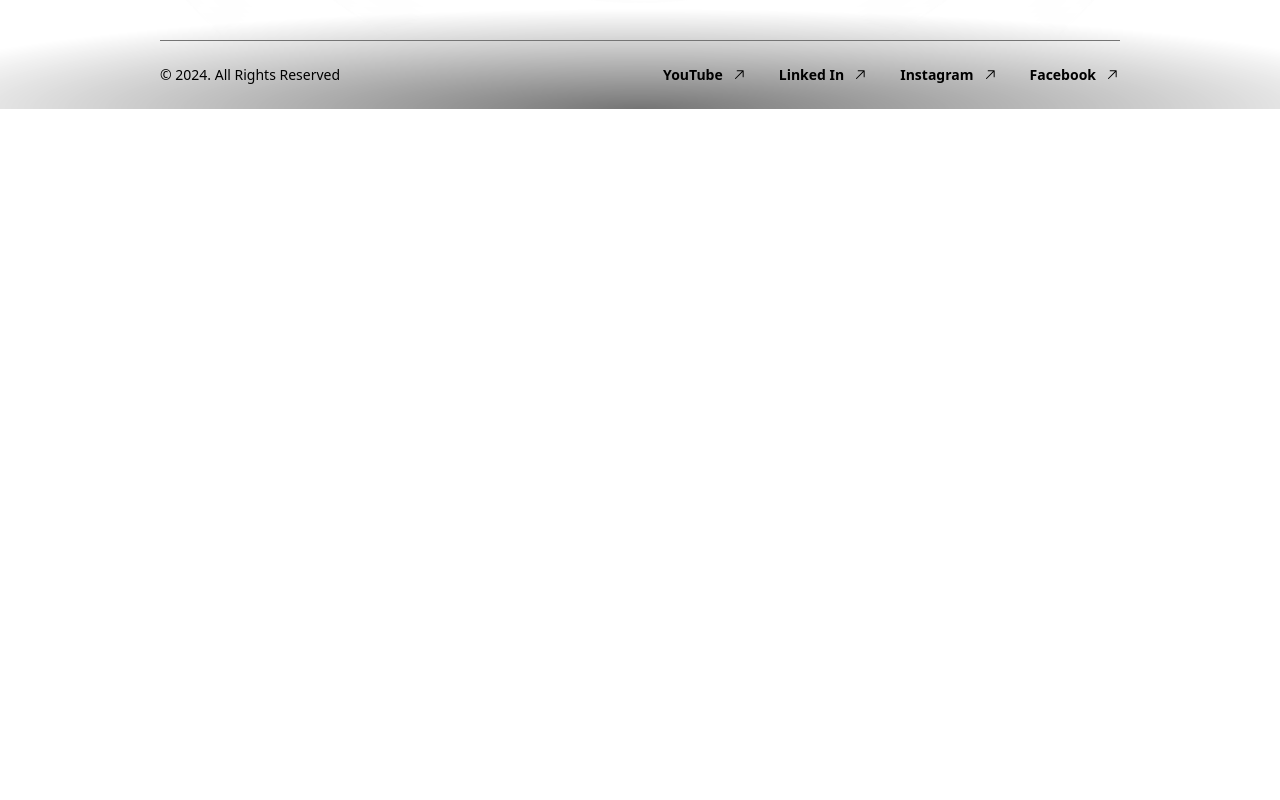
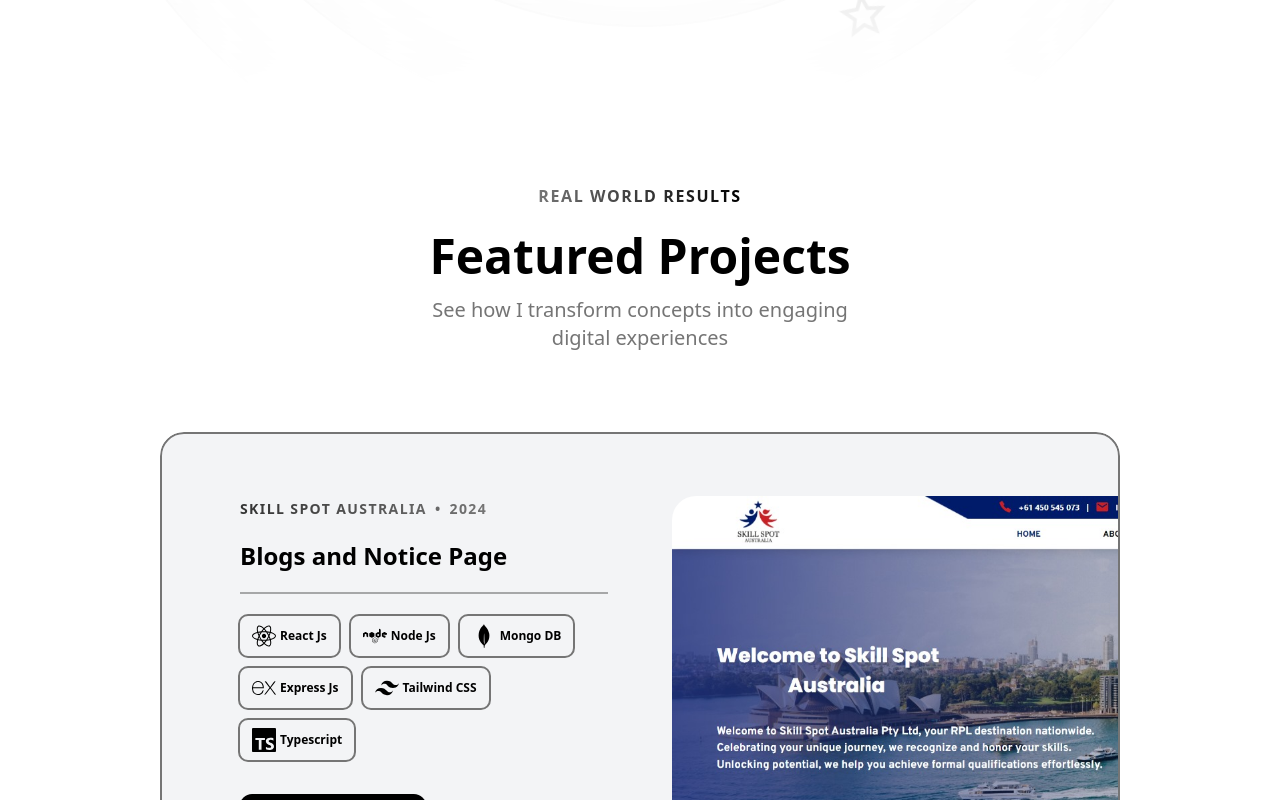
Before and after one commit to AnupamPoudel1/anupampoudel, a Next.js app: page / in a window 1280 px wide. Shown: the part 854-1654 px from the top of the page. Before the commit the page ends 963 px from the top, so only its background shows below. Built offline with nearby package versions, Linux system fonts and the light colour scheme; a web font is replaced by a local one.

Commit message:
Feature: added projects section

```diff
--- a/src/app/(home)/page.tsx
+++ b/src/app/(home)/page.tsx
@@ -1,9 +1,11 @@
 import Hero from "@/sections/Hero";
+import Projects from "@/sections/Projects";
 
 export default function Home() {
   return (
-    <main className="w-full overflow-hidden">
+    <main>
       <Hero />
+      <Projects />
     </main>
   );
 }
--- /dev/null
+++ b/src/components/Card.tsx
@@ -0,0 +1,18 @@
+import { ComponentPropsWithRef } from "react"
+import { twMerge } from "tailwind-merge"
+import grainImage from '@/app/assets/images/grain.jpg';
+
+export default function Card({ className, children, ...others }: ComponentPropsWithRef<'div'>) {
+    return (
+        <div
+            className={twMerge("bg-gray-100 rounded-3xl relative z-0 overflow-hidden after:content[''] after:absolute after:inset-0 after:outline-2 after:outline after:-outline-offset-2 after:rounded-3xl after:z-10 after:outline-text after:pointer-events-none", className)}
+            {...others}
+        >
+            <div className="absolute inset-0 -z-30 opacity-5" style={{
+                backgroundImage: `url(${grainImage})`
+            }}
+            ></div>
+            {children}
+        </div>
+    )
+}
--- /dev/null
+++ b/src/components/SectionHeader.tsx
@@ -0,0 +1,17 @@
+export default function SectionHeader({ eyebrow, title, description }: { eyebrow: String; title: String; description: String; }) {
+    return (
+        <>
+            <div className="flex justify-center">
+                <p className='uppercase font-semibold tracking-widest bg-gradient-to-r from-text to-secondary text-transparent bg-clip-text'>
+                    {eyebrow}
+                </p>
+            </div>
+            <h2 className='font-poppins text-3xl md:text-5xl mt-6 text-center text-secondary font-bold'>
+                {title}
+            </h2>
+            <p className='text-center text-text mt-4 md:text-lg lg:text-xl max-w-md mx-auto'>
+                {description}
+            </p>
+        </>
+    )
+}
--- a/src/sections/Hero.tsx
+++ b/src/sections/Hero.tsx
@@ -88,7 +88,7 @@ export default function Hero() {
                     </div>
                 </div>
 
-                <div className="max-w-xl m-auto">
+                <div className="max-w-lg m-auto">
                     <h1 className='font-serif text-3xl md:text-5xl text-center mt-8 tracking-wide text-secondary font-extrabold'>Building Exceptional User Experiences</h1>
                     <p className='mt-4 text-center text-text md:text-lg'>
                         I specialize in transforming designs into functional, high performing web applications. Let's discuss your next project.
--- /dev/null
+++ b/src/sections/Projects.tsx
@@ -0,0 +1,221 @@
+import SkillSpot from '@/app/assets/images/skillspot.png';
+import SrAqua from '@/app/assets/images/sraqua.png';
+import NexusAccounting from '@/app/assets/images/nexus.png';
+import ChatApp from '@/app/assets/images/chatapp.jpg';
+import SectionHeader from '@/components/SectionHeader';
+import Card from '@/components/Card';
+import { GoArrowUpRight } from "react-icons/go";
+import { FaReact, FaHtml5, FaNode } from "react-icons/fa";
+import { SiTailwindcss, SiMongodb, SiExpress, SiTypescript, SiSocketdotio, SiJavascript } from "react-icons/si";
+import Image from 'next/image';
+
+const FeaturedProjects = [
+    {
+        company: 'Skill Spot Australia',
+        year: '2024',
+        title: 'Blogs and Notice Page',
+        techs: [
+            {
+                image: FaReact,
+                title: 'React Js'
+            },
+            {
+                image: FaNode,
+                title: 'Node Js'
+            },
+            {
+                image: SiMongodb,
+                title: 'Mongo DB'
+            },
+            {
+                image: SiExpress,
+                title: 'Express Js'
+            },
+            {
+                image: SiTailwindcss,
+                title: 'Tailwind CSS'
+            },
+            {
+                image: SiTypescript,
+                title: 'Typescript'
+            },
+        ],
+        link: 'https://skill-spot-aus.vercel.app/',
+        image: SkillSpot
+    },
+    {
+        company: 'Personal Project',
+        year: '2024',
+        title: 'Anoynomous Chat App',
+        techs: [
+            {
+                image: FaHtml5,
+                title: 'HTML5'
+            },
+            {
+                image: FaNode,
+                title: 'Node Js'
+            },
+            {
+                image: SiSocketdotio,
+                title: 'Socket Io'
+            },
+            {
+                image: SiExpress,
+                title: 'Express Js'
+            },
+            {
+                image: SiTailwindcss,
+                title: 'Tailwind CSS'
+            },
+            {
+                image: SiJavascript,
+                title: 'JavaScript'
+            },
+        ],
+        link: '#',
+        image: ChatApp
+    },
+    {
+        company: 'Sr Aqua and Pet House',
+        year: '2023',
+        title: 'Aquatic Pet Shop Landing Page',
+        techs: [
+            {
+                image: FaReact,
+                title: 'React Js'
+            },
+            {
+                image: FaNode,
+                title: 'Node Js'
+            },
+            {
+                image: SiMongodb,
+                title: 'Mongo DB'
+            },
+            {
+                image: SiExpress,
+                title: 'Express Js'
+            },
+            {
+                image: SiTailwindcss,
+                title: 'Tailwind CSS'
+            },
+            {
+                image: SiTypescript,
+                title: 'TypeScript'
+            },
+        ],
+        link: 'https://sraquaandpethouse.com',
+        image: SrAqua
+    },
+    {
+        company: 'Nexus Accounting',
+        year: '2024',
+        title: 'Informational Landing Page',
+        techs: [
+            {
+                image: FaReact,
+                title: 'React Js'
+            },
+            {
+                image: FaNode,
+                title: 'Node Js'
+            },
+            {
+                image: SiMongodb,
+                title: 'Mongo DB'
+            },
+            {
+                image: SiExpress,
+                title: 'Express Js'
+            },
+            {
+                image: SiTailwindcss,
+                title: 'Tailwind CSS'
+            },
+            {
+                image: SiTypescript,
+                title: 'Typescript'
+            },
+        ],
+        link: 'https://nexus-accounting.vercel.app/',
+        image: NexusAccounting
+    }
+]
+
+export default function Projects() {
+    return (
+        <section className='pb-16 lg:py-24' id='projects'>
+            <div className="container">
+                <SectionHeader
+                    eyebrow={'Real World Results'}
+                    title={'Featured Projects'}
+                    description={'See how I transform concepts into engaging digital experiences'}
+                />
+                <div className='flex flex-col mt-10 md:mt-20 gap-20'>
+                    {
+                        FeaturedProjects.map((project, index) => (
+                            <Card
+                                key={index}
+                                className='px-8 md:px-10 lg:px-20 pt-8 md:pt-12 lg:pt-16 sticky'
+                                style={{
+                                    top: `calc(80px + ${index * 40}px)`
+                                }}
+                            >
+                                <div className="lg:grid lg:grid-cols-2 lg:gap-16">
+                                    <div className='lg:pb-16'>
+                                        <div className="bg-gradient-to-r from-text-heading to-text text-transparent bg-clip-text inline-flex font-bold uppercase tracking-widest text-sm gap-2">
+                                            <span>{project.company}</span>
+                                            <span>&bull;</span>
+                                            <span>{project.year}</span>
+                                        </div>
+                                        <h3 className='font-text-secondary font-bold text-2xl md:text4xl mt-2 md:mt-5 text-secondary'>{project.title}</h3>
+                                        <hr className='border-t-2 border-text-heading/40 mt-4 md:mt-5' />
+
+                                        <div className="flex flex-wrap py-0.5 mt-4 md:mt-5 gap-6 md:gap-3">
+                                            {project.techs.map((result) => (
+                                                <div
+                                                    key={result.title}
+                                                    className="inline-flex items-center gap-1 px-3 py-2 outline outline-2 outline-text rounded-lg"
+                                                >
+                                                    <span className="size-6">
+                                                        {
+                                                            <result.image className="size-6" />
+                                                        }
+                                                    </span>
+                                                    <span className="font-semibold text-xs">
+                                                        {result.title}
+                                                    </span>
+                                                </div>
+                                            ))}
+                                        </div>
+
+                                        <a href={project.link} target='_blank'>
+                                            <button
+                                                className='bg-secondary text-primary h-12 w-full md:w-auto px-6 font-semibold rounded-xl inline-flex items-center justify-center gap-2 mt-8'
+                                            >
+                                                <span>
+                                                    Visit Live Site
+                                                </span>
+                                                <GoArrowUpRight className='size-6' />
+                                            </button>
+                                        </a>
+                                    </div>
+                                    <div className='relative'>
+                                        <Image
+                                            src={project.image}
+                                            alt={project.title}
+                                            className='mt-8 -mb-4 md:-mb-0 lg:mt-0 lg:absolute lg:h-full lg:w-auto lg:max-w-none rounded-3xl'
+                                        />
+                                    </div>
+                                </div>
+                            </Card>
+
+                        ))
+                    }
+                </div>
+            </div>
+        </section>
+    )
+}
```
